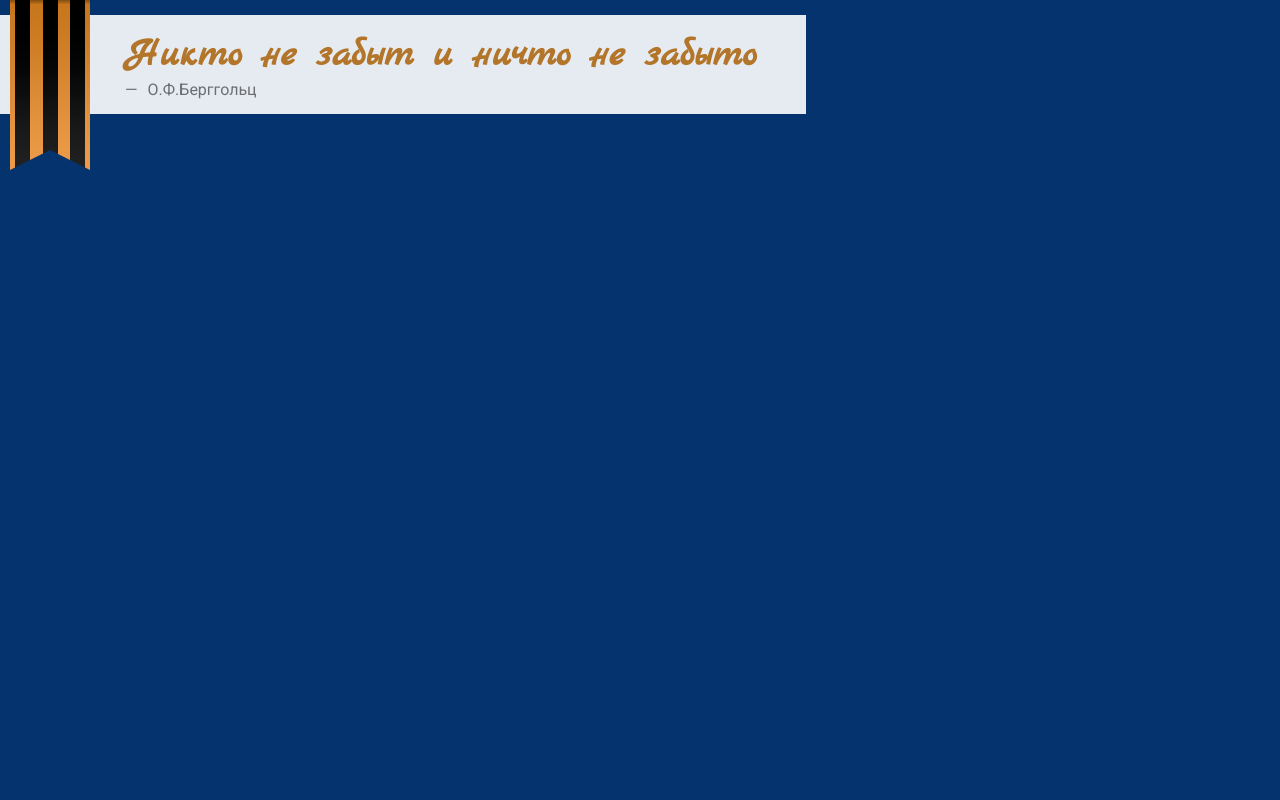
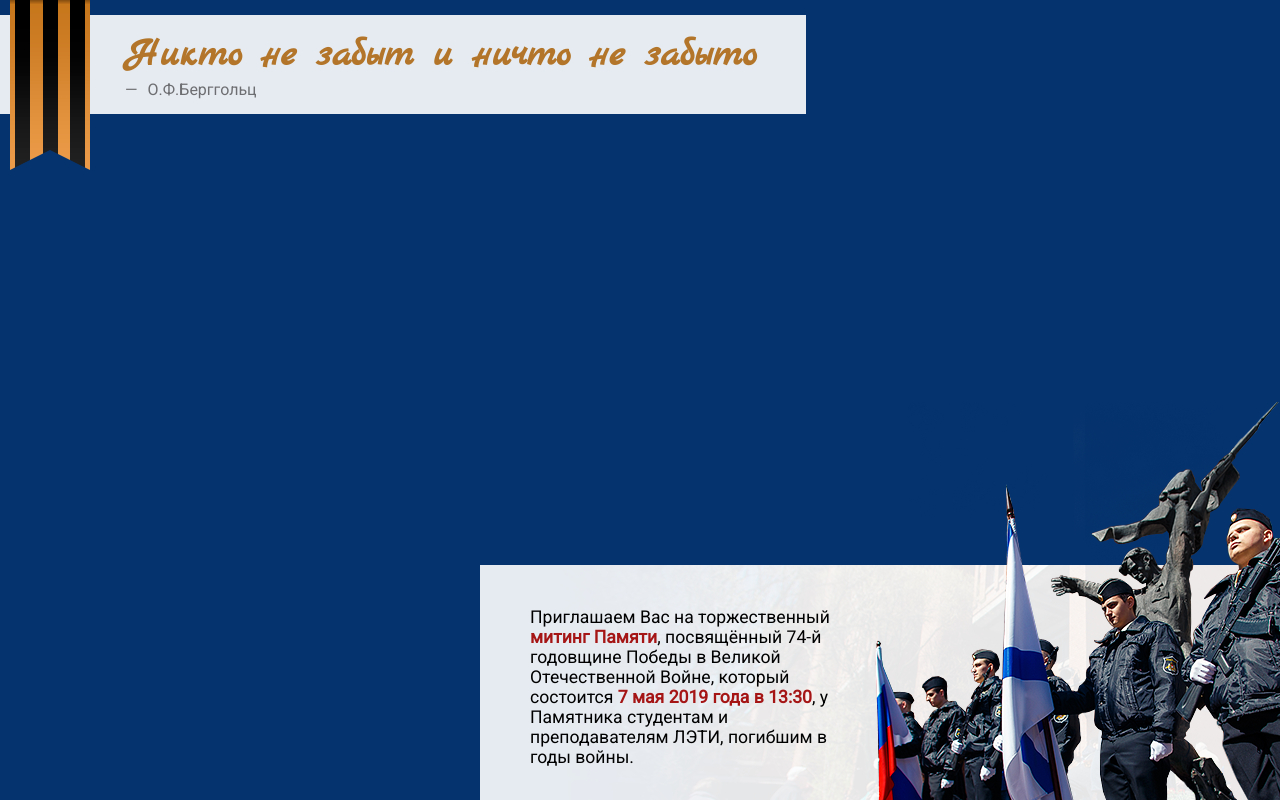
Before and after one commit to safonovpro/1941-1945.etu.ru, a website built with webpack: page index.html in a window 1280 px wide. Built offline with nearby package versions, Linux system fonts and the light colour scheme; no server answers; files whose address does not match are found by name.

Commit message:
Добавлено объявление в правом нижнем углу

```diff
--- a/index.html
+++ b/index.html
@@ -16,6 +16,15 @@
             <cite class="cite">О.Ф.Берггольц</span>
         </header>
         <div id="content"></div>
+        <div id="message">
+            <p>
+                Приглашаем Вас на торжественный <strong>митинг Памяти</strong>,
+                посвящённый 74-й годовщине Победы в Великой Отечественной Войне,
+                который состоится <strong>7 мая 2019 года в 13:30</strong>, у Памятника студентам и
+                преподавателям ЛЭТИ, погибшим в годы войны.
+            </p>
+            <div class="students"></div>
+        </div>
         <link rel="stylesheet" href="/node_modules/animate.css/animate.min.css">
         <link rel="stylesheet" href="/dist/style.css">
         <script src="/dist/script.js"></script>
--- a/scss/style/_content.scss
+++ b/scss/style/_content.scss
@@ -50,3 +50,27 @@
         filter: grayscale(100%);
     }
 }
+
+#message {
+    z-index: 200;
+    position: absolute;
+    right: 0;
+    bottom: 0;
+    width: 300px;
+    padding: 25px 450px 15px 50px;
+    background: url("/img/white-with-alfa.png"), url("/img/monument-with-alfa.png") no-repeat bottom right;
+    font-size: 1.1rem;
+
+    strong {
+        color: $color-red;
+    }
+
+    .students {
+        position: absolute;
+        right: 0;
+        bottom: 0;
+        width: 420px;
+        height: 400px;
+        background: url("/img/students.png") no-repeat bottom right;
+    }
+}
--- a/scss/style/_variables.scss
+++ b/scss/style/_variables.scss
@@ -5,6 +5,7 @@ $color-gold: #bb8d54;
 $color-gold-dark: darken($color-gold, 15%);
 $color-gray: #6d6e71;
 $color-orange: #b27529;
+$color-red: #a51516;
 
 $font-family: "Roboto", Arial, sans-serif;
 $font-family-title: "Marck Script", "Times New Roman", Times, serif;
```
Also changed, not shown: img/monument-with-alfa.png (added), img/students.png (added).
